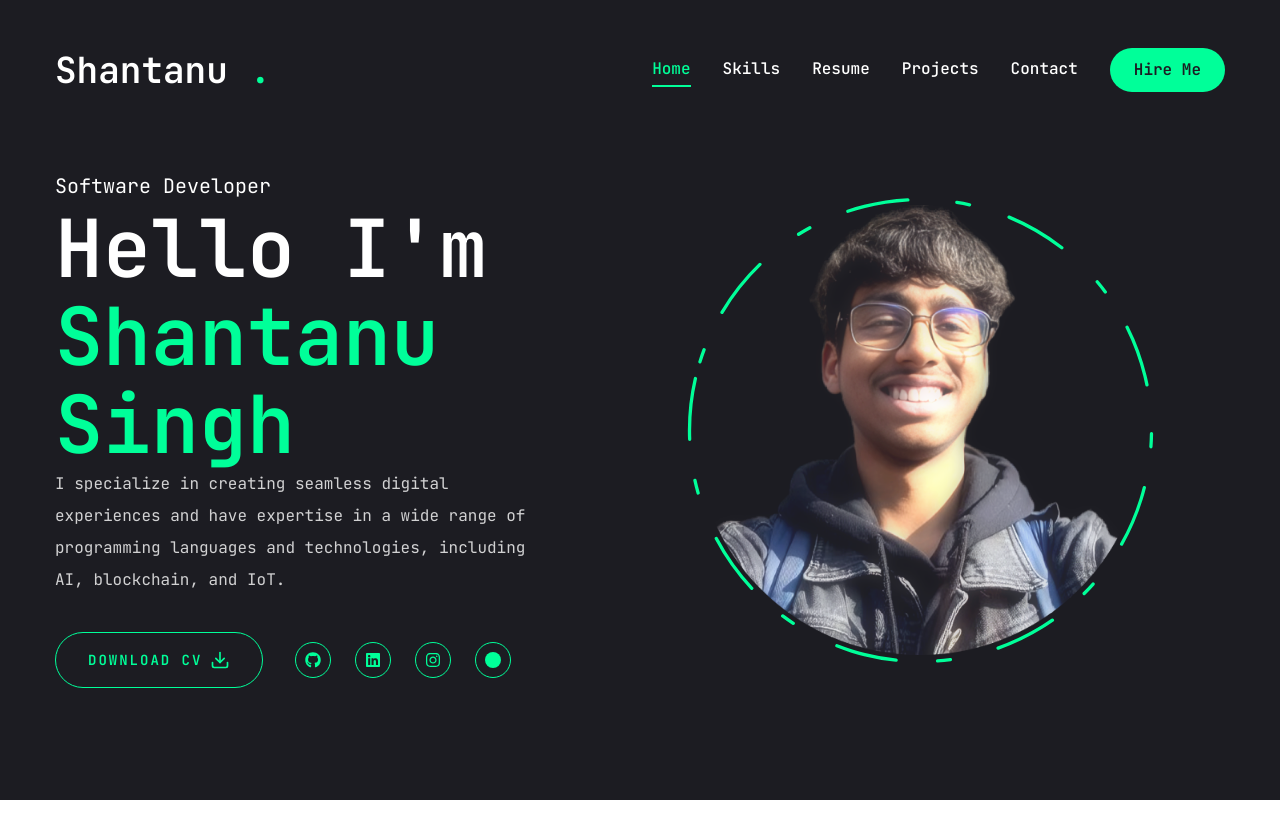
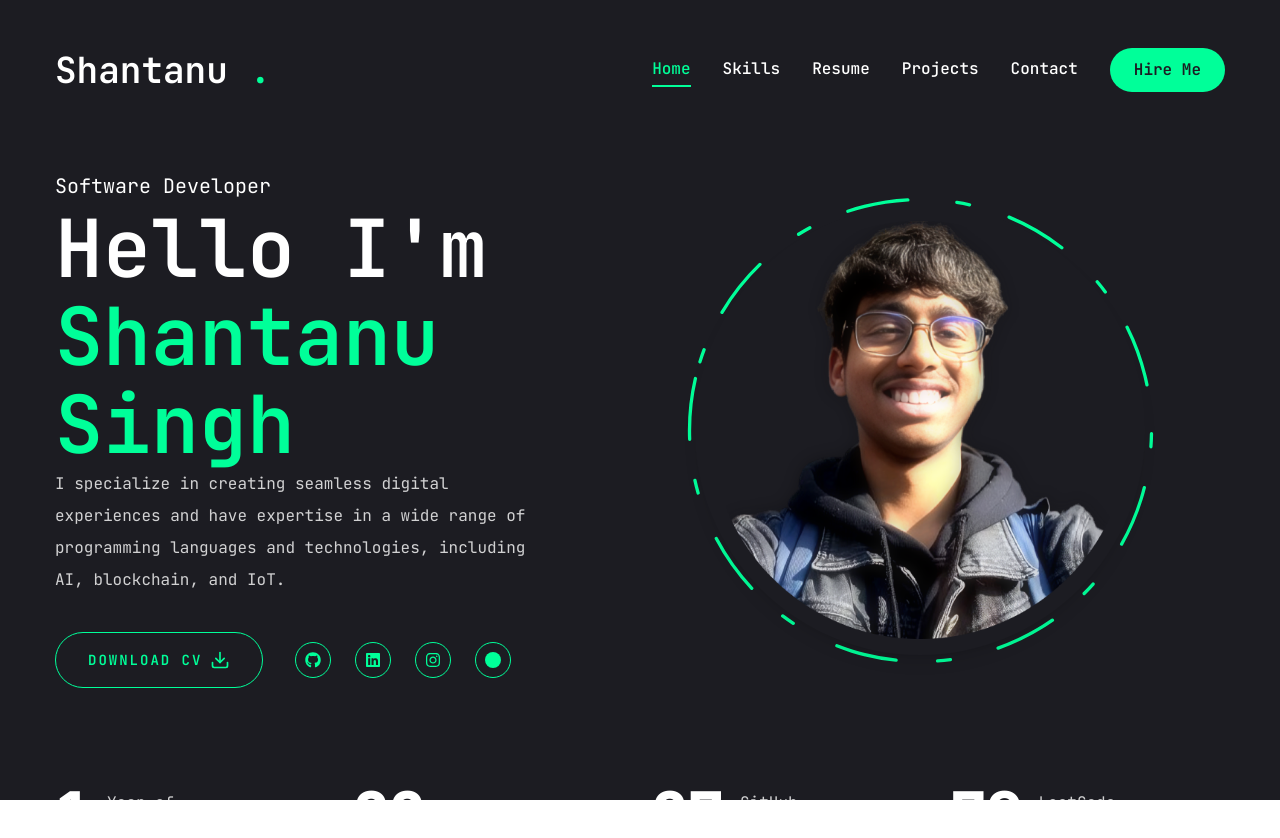
Before and after one commit to ShantanuisCoding/ShantanuPortfolio, a Next.js app: page / in a window 1280 px wide. Shown: the top 838 px of the page. Before the commit the page ends 800 px from the top, so only its background shows below. Built offline with nearby package versions, Linux system fonts and the light colour scheme; some icons are missing.

Commit message:
Home Page complete

```diff
--- a/app/page.jsx
+++ b/app/page.jsx
@@ -3,6 +3,7 @@ import { Button } from "@/components/ui/button";
 
 import Social from "@/components/Social";
 import Photo from "@/components/Photo";
+import Stats from "@/components/Stats";
 
 const Home = () => {
   return (
@@ -47,8 +48,65 @@ const Home = () => {
           </div>
         </div>
       </div>
+      <Stats />
     </section>
   );
 };
 
 export default Home;
+
+// import { FiDownload } from "react-icons/fi";
+// import { Button } from "@/components/ui/button";
+
+// import Social from "@/components/Social";
+// import Photo from "@/components/Photo";
+// import Stats from "@/components/Stats";
+
+// const Home = () => {
+//   return (
+//     <section className="h-full py-12">
+//       <div className="container mx-auto h-full">
+//         <div className="flex flex-col-reverse xl:flex-row items-center justify-between xl:py-12">
+
+//           {/* Right - Text Section (Appears Below Image on Small Screens) */}
+//           <div className="text-center xl:text-left flex-1 px-6 xl:px-12 order-2 xl:order-1">
+//             <span className="text-lg sm:text-xl">Software Developer</span>
+//             <h1 className="text-4xl sm:text-5xl lg:text-6xl font-bold leading-tight">
+//               Hello, I&apos;m <br />
+//               <span className="text-accent">Shantanu Singh</span>
+//             </h1>
+//             <p className="max-w-[500px] mb-8 text-white/80 text-sm sm:text-base">
+//               I specialize in creating seamless digital experiences and have
+//               expertise in AI, blockchain, and IoT.
+//             </p>
+
+//             {/* Buttons & Socials */}
+//             <div className="flex flex-col xl:flex-row items-center gap-6">
+//               <Button variant="outline" size="lg" className="uppercase flex items-center gap-2">
+//                 <span>Download CV</span>
+//                 <FiDownload className="text-xl" />
+//               </Button>
+
+//               {/* Social Icons */}
+//               <Social
+//                 containerStyles="flex gap-6 items-center"
+//                 iconStyles="w-9 h-9 border border-accent rounded-full flex justify-center items-center text-accent text-base hover:bg-accent hover:text-primary transition-all duration-500"
+//               />
+//             </div>
+//           </div>
+
+//           {/* Left - Photo Section (Appears First on Small Screens) */}
+//           <div className="flex-1 flex justify-center xl:justify-end order-1 xl:order-2">
+//             <Photo />
+//           </div>
+
+//         </div>
+//       </div>
+
+//       {/* Stats Section */}
+//       <Stats />
+//     </section>
+//   );
+// };
+
+// export default Home;
--- a/app/skills/page.jsx
+++ b/app/skills/page.jsx
@@ -1,9 +1,69 @@
+"use client"
+
+import { BsArrowDownRight } from 'react-icons/bs'
+import Link from "next/link";
+
+const skills = [
+  {
+    name: "HTML",
+    level: "90%",
+  },
+  {
+    name: "CSS",
+    level: "80%",
+  },
+  {
+    name: "JavaScript",
+    level: "70%",
+  },
+  {
+    name: "React",
+    level: "60%",
+  },
+  {
+    name: "Node.js",
+    level: "50%",
+  },
+  {
+    name: "MongoDB",
+    level: "40%",
+  },
+  {
+    name: "Express",
+    level: "30%",
+  },
+  {
+    name: "Next.js",
+    level: "20%",
+  },
+];
+
+import { motion } from "framer-motion";
+
 const Skills = () => {
   return (
-    <div>
-      Skills page
-    </div>
+    <section className="min-h-[80vh] flex flex-col justify-center py-12 xl:py-0">
+      <div className="container mx-auto">
+        <motion.div
+          initial={{ opacity: 0 }}
+          animate={{
+            opacity: 1,
+            transition: { delay: 2.4, duration: 0.4, ease: "easeIn" }
+          }}
+          className="grod grid-cols-1 md:grid-cols-2 gap-[60px]"
+        >
+          {skills.map((skill, index) => {
+            return (
+              <div key={index} className="flex-1 flex felx-col justify-center gap-6 group">
+                <div>{skill.name}</div>
+              </div>
+            );
+          })}
+        </motion.div>
+      </div>
+    </section>
   );
 };
 
+
 export default Skills;
--- a/components/Photo.jsx
+++ b/components/Photo.jsx
@@ -1,3 +1,73 @@
+// "use client";
+
+// import { motion } from "framer-motion";
+// import Image from "next/image";
+
+// const Photo = () => {
+//     return (
+//         <div className="w-full flex flex-col lg:flex-row items-center justify-center lg:justify-between px-6 lg:px-20">
+
+
+// <motion.div
+//     initial={{ opacity: 0 }}
+//     animate={{
+//         opacity: 1,
+//         transition: { delay: 2, duration: 0.4, ease: "easeIn" },
+//     }}
+//     className="relative w-[95vw] max-w-[450px] h-auto flex justify-center items-center"
+// >
+
+//                 {/* Circle Animation (Surrounding the Image & Centered) */}
+//                 <motion.div
+//                     animate={{ rotate: 360 }}
+//                     transition={{ duration: 10, repeat: Infinity, ease: "linear" }}
+//                     className="absolute w-[110%] h-[110%] flex justify-center items-center"
+//                 >
+//                     <motion.svg
+//                         className="w-full h-full"
+//                         fill="transparent"
+//                         viewBox="0 0 600 600"
+//                         xmlns="http://www.w3.org/2000/svg"
+//                     >
+//                         <motion.circle
+//                             cx="300"
+//                             cy="300"
+//                             r="280"
+//                             stroke="#00ff99"
+//                             strokeWidth="4"
+//                             strokeLinecap="round"
+//                             strokeLinejoin="round"
+//                             initial={{ strokeDasharray: "24 10 0 0" }}
+//                             animate={{
+//                                 strokeDasharray: ["15 120 25 25", "16 25 92 72", "4 250 22 22"],
+//                             }}
+//                             transition={{
+//                                 duration: 20,
+//                                 repeat: Infinity,
+//                                 repeatType: "reverse",
+//                             }}
+//                         />
+//                     </motion.svg>
+//                 </motion.div>
+
+//                 {/* Image (Inside the Circle & Centered) */}
+//                 <div className="relative w-[105%] max-w-[650px]">
+//                     <Image
+//                         src="/assets/cropped_image.png"
+//                         priority
+//                         quality={100}
+//                         width={350}
+//                         height={350}
+//                         alt="Profile Image"
+//                         className="object-contain w-full h-auto mix-blend-screen z-10"
+//                     />
+//                 </div>
+//             </motion.div>
+//         </div>
+//     );
+// };
+
+// export default Photo;
 "use client";
 
 import { motion } from "framer-motion";
@@ -5,30 +75,20 @@ import Image from "next/image";
 
 const Photo = () => {
     return (
-        <div className="w-full flex flex-col lg:flex-row items-center justify-center lg:justify-between px-6 lg:px-20">
+        <div className="w-full flex flex-col items-center justify-center px-6 lg:px-20 relative">
 
-
-<motion.div
-    initial={{ opacity: 0 }}
-    animate={{
-        opacity: 1,
-        transition: { delay: 2, duration: 0.4, ease: "easeIn" },
-    }}
-    className="relative w-[95vw] max-w-[450px] h-auto flex justify-center items-center"
->
-
-                {/* Circle Animation (Surrounding the Image & Centered) */}
+            <motion.div
+                initial={{ opacity: 0 }}
+                animate={{ opacity: 1, transition: { delay: 2, duration: 0.4, ease: "easeIn" }}}
+                className="relative w-[95vw] max-w-[450px] h-auto flex justify-center items-center"
+            >
+                {/* Rotating Circle */}
                 <motion.div
                     animate={{ rotate: 360 }}
                     transition={{ duration: 10, repeat: Infinity, ease: "linear" }}
                     className="absolute w-[110%] h-[110%] flex justify-center items-center"
                 >
-                    <motion.svg
-                        className="w-full h-full"
-                        fill="transparent"
-                        viewBox="0 0 600 600"
-                        xmlns="http://www.w3.org/2000/svg"
-                    >
+                    <motion.svg className="w-full h-full" fill="transparent" viewBox="0 0 600 600">
                         <motion.circle
                             cx="300"
                             cy="300"
@@ -41,17 +101,13 @@ const Photo = () => {
                             animate={{
                                 strokeDasharray: ["15 120 25 25", "16 25 92 72", "4 250 22 22"],
                             }}
-                            transition={{
-                                duration: 20,
-                                repeat: Infinity,
-                                repeatType: "reverse",
-                            }}
+                            transition={{ duration: 20, repeat: Infinity, repeatType: "reverse" }}
                         />
                     </motion.svg>
                 </motion.div>
 
-                {/* Image (Inside the Circle & Centered) */}
-                <div className="relative w-[105%] max-w-[650px]">
+                {/* Profile Image */}
+                <div className="relative w-[105%] max-w-[650px] p-4 rounded-full shadow-lg">
                     <Image
                         src="/assets/cropped_image.png"
                         priority
@@ -59,7 +115,7 @@ const Photo = () => {
                         width={350}
                         height={350}
                         alt="Profile Image"
-                        className="object-contain w-full h-auto mix-blend-screen z-10"
+                        className="object-contain w-full h-auto"
                     />
                 </div>
             </motion.div>
--- /dev/null
+++ b/components/Stats.jsx
@@ -0,0 +1,56 @@
+"use client"
+
+import CountUp from "react-countup";
+
+const stats = [
+    {
+        num: 1,
+        text: "Year of Experience",
+    },
+    {
+        num: 22,
+        text: "Projects",
+    },
+    {
+        num: 27,
+        text: "GitHub Repositories",
+    },
+    {
+        num: 80,
+        text: "LeetCode Problems",
+    },
+
+];
+
+const Stats = () => {
+    return (
+        <section className="pt-4 pb-12 xl:pt-0 xl:pb-0">
+            <div className="container mx-auto">
+                <div className="flex flex-wrap gap-6 max-w-[80vw] mx-auto xl:max-w-none">
+                    {stats.map((item, index) => {
+                        return (
+                            <div
+                                className="flex-1 flex gap-4 items-center justify-center xl:justify-start"
+                                key={index}>
+                                <CountUp
+                                    end={item.num}
+                                    duration={5}
+                                    delay={2}
+                                    className="text-4xl xl:text-6xl font-extrabold"
+                                />
+                                <p className={`${
+                                    item.text.lenght < 15 ? "max-w-[100px]" : "max-w-[150px]"
+                                    } leading-snug text-white/80 `}
+                                >
+                                    {item.text}
+                                </p>
+                            </div>
+                        )
+                    })}
+                </div>
+            </div>
+        </section>
+    );
+}
+
+export default Stats;
```
